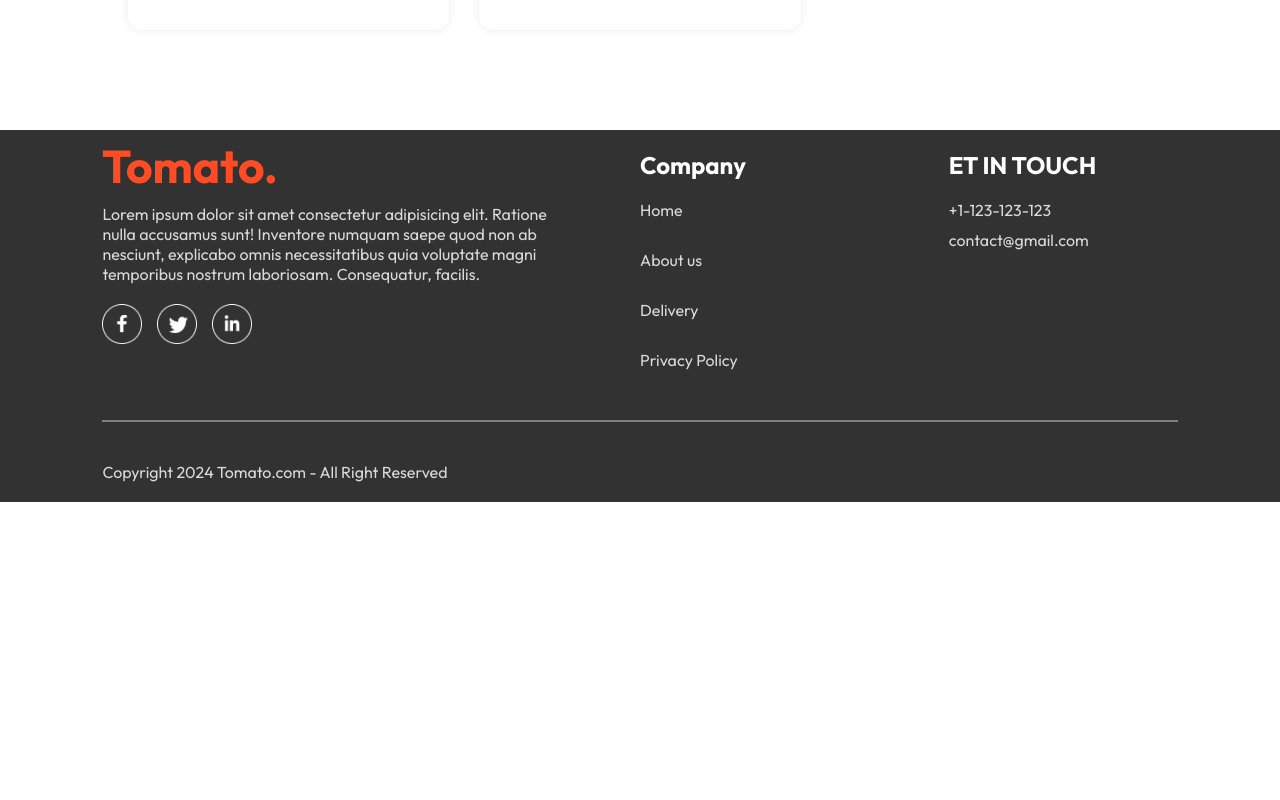
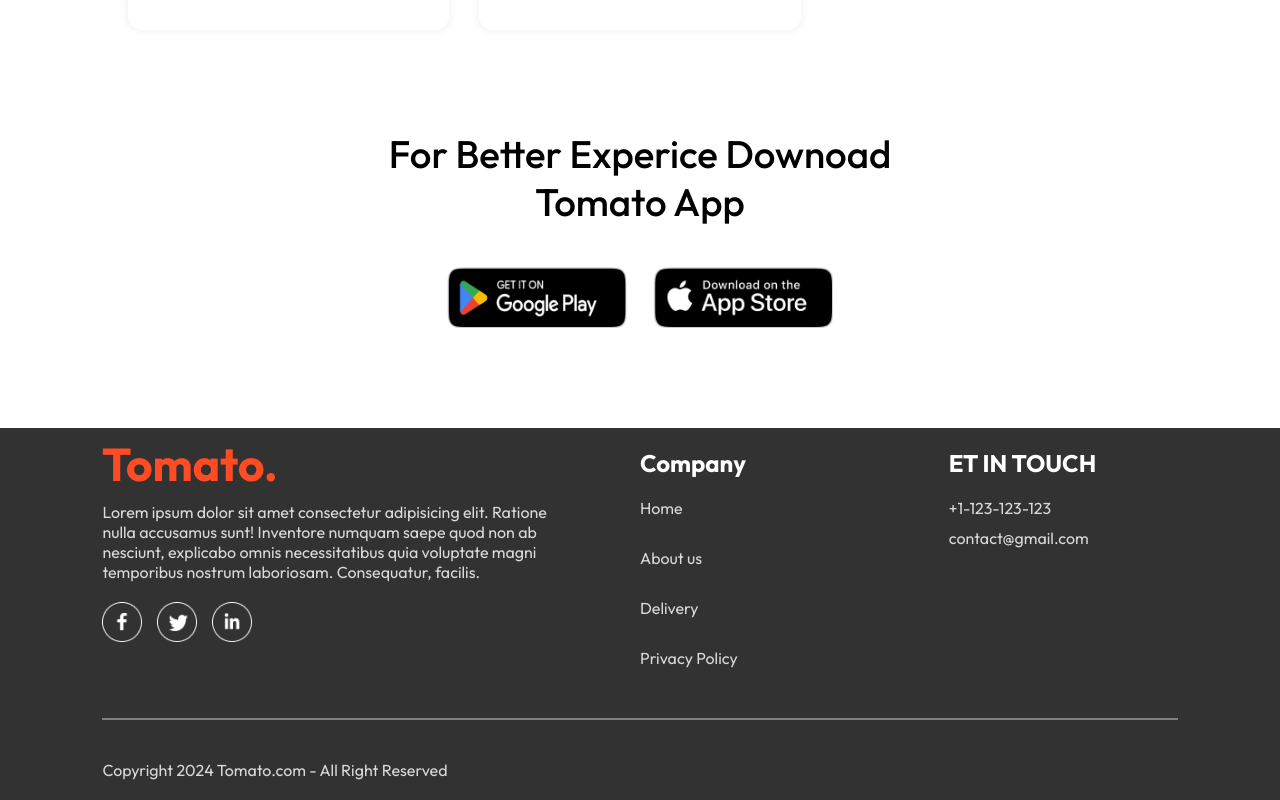
Before and after one commit to talha424588/tomato-web-app, a React (Create React App) app: page / in a window 1280 px wide. Shown: the part 5952-6752 px from the top of the page. Before the commit the page ends 6454 px from the top, so only its background shows below. Built offline with nearby package versions, Linux system fonts and the light colour scheme.

Commit message:
app component aded

```diff
--- /dev/null
+++ b/src/Components/App/App.css
@@ -0,0 +1,28 @@
+.app-download
+{
+    margin: auto auto;
+    text-align: center;
+    margin-top: 100px;
+    font-size: max(3vw, 20px);
+    font-weight: 500;;
+}
+.app-download-platforms
+{
+    gap: max(2vw, 10px);
+    margin-top: 40px;
+    display: flex;
+    justify-content: center;
+}
+
+.app-download-platforms img
+{
+    width: max(30vw,120px);
+    max-width: 180px;
+    transition: 0.5s;
+    cursor: pointer;
+}
+
+.app-download-platforms img:hover
+{
+    transform: scale(1.05);
+}
--- /dev/null
+++ b/src/Components/App/App.jsx
@@ -0,0 +1,18 @@
+import "./App.css";
+import { assets } from '../../Assets/assets';
+function App()
+{
+    return (
+        <>
+        <div className="app-download" id="app-download">
+            <p>For Better Experice Downoad <br /> Tomato App</p>
+            <div className="app-download-platforms">
+                <img src={assets.play_store} alt="" />
+                <img src={assets.app_store} alt="" />
+            </div>
+        </div>
+
+        </>
+    )
+}
+export default App;
--- a/src/Components/FoodDisplay/FoodDisplay.jsx
+++ b/src/Components/FoodDisplay/FoodDisplay.jsx
@@ -23,7 +23,7 @@
               );
             }
           })}
-          ;
+
         </div>
       </div>
     </>
--- a/src/Components/FoodItem/FootItem.jsx
+++ b/src/Components/FoodItem/FootItem.jsx
@@ -1,4 +1,4 @@
-import './FoodItem.css'
+import './FoodItem.css';
 import { assets } from '../../Assets/assets';
 import { useContext } from 'react';
 import { StoreContext } from '../../context/StoreContext';
--- a/src/Page/Home/Home.jsx
+++ b/src/Page/Home/Home.jsx
@@ -3,6 +3,7 @@
 import Menu from "../../Components/Menu/Menu";
 import "./Home.css";
 import FoodDsiplay from "../../Components/FoodDisplay/FoodDisplay";
+import App from "../../Components/App/App";
 function Home() {
   const [category, setCategory] = useState("all");
   return (
@@ -10,6 +11,7 @@
       <Header></Header>
       <Menu category={category} setCategory={setCategory} />
       <FoodDsiplay category={category}></FoodDsiplay>
+      <App></App>
     </>
   );
 }
```
